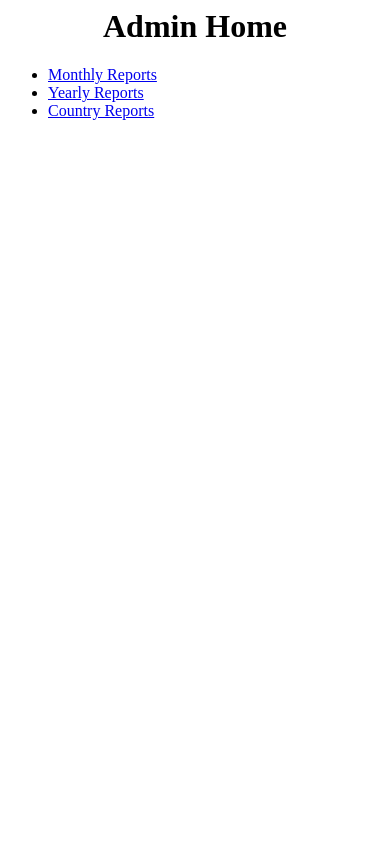
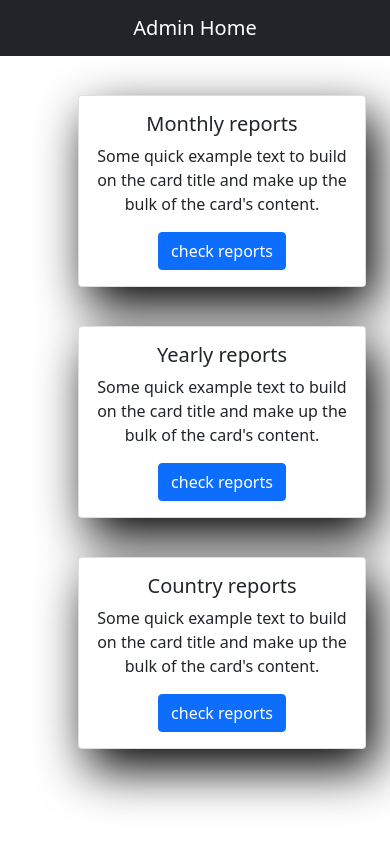
Before and after one commit to Rgada28/OTT-Platform, a PHP site: page /Admin-home.php in a window 390 px wide. Run offline with PHP 8.4, Linux system fonts and the light colour scheme.

Commit message:
modified Admin home

```diff
--- a/Admin-home.php
+++ b/Admin-home.php
@@ -8,17 +8,69 @@
     <meta http-equiv="X-UA-Compatible" content="IE=edge">
     <meta name="viewport" content="width=device-width, initial-scale=1.0">
     <title>Admin home</title>
+    <link href="bootstrap.min.css" rel="stylesheet">
+    <style>
+        .card-style {
+            width: 18rem;
+            left: 20%;
+            margin-top:
+                10%;
+            box-shadow:
+                10px 20px 50px black;
+        }
+    </style>
 </head>
 
 <body>
-    <center>
-        <h1>Admin Home</h1>
-    </center>
-    <ul>
-        <li><a href="month.php">Monthly Reports</a></li>
-        <li><a href="year.php">Yearly Reports</a></li>
-        <li><a href="country.php">Country Reports</a></li>
-    </ul>
+    <nav class="navbar navbar-expand-lg navbar-dark bg-dark">
+        <div class="container-fluid">
+            <a class="navbar-brand mx-auto" href="#">Admin Home</a>
+            <!-- <div class="collapse navbar-collapse" id="navbarNav">
+                <ul class="navbar-nav">
+                    <li class="nav-item active">
+                    <a class="nav-link" href="year.php">Yearly Reports</a>
+                    </li>
+                    <li class="nav-item">
+                    <a class="nav-link" href="month.php">Monthly Reports</a>
+                    </li>
+                    <li class="nav-item">
+                        <a class="nav-link" href="#">Pricing</a>
+                    </li>
+
+                </ul> -->
+        </div>
+        </div>
+        </div>
+    </nav>
+    <div class="row">
+        <div class="col-md-4">
+            <div class="card card-style">
+                <div class="card-body text-center">
+                    <h5 class="card-title ">Monthly reports</h5>
+                    <p class="card-text">Some quick example text to build on the card title and make up the bulk of the card's content.</p>
+                    <a href="month.php" class="btn btn-primary text-center">check reports</a>
+                </div>
+            </div>
+        </div>
+        <div class="col-md-4">
+            <div class="card card-style">
+                <div class="card-body text-center">
+                    <h5 class="card-title ">Yearly reports</h5>
+                    <p class="card-text">Some quick example text to build on the card title and make up the bulk of the card's content.</p>
+                    <a href="yearly.php" class="btn btn-primary text-center">check reports</a>
+                </div>
+            </div>
+        </div>
+        <div class="col-md-4">
+            <div class="card card-style">
+                <div class="card-body text-center">
+                    <h5 class="card-title ">Country reports</h5>
+                    <p class="card-text">Some quick example text to build on the card title and make up the bulk of the card's content.</p>
+                    <a href="country.php" class="btn btn-primary text-center">check reports</a>
+                </div>
+            </div>
+        </div>
+    </div>
 </body>
 
 </html>
--- a/subscription.php
+++ b/subscription.php
@@ -53,7 +53,7 @@
         $plan=$_POST['name'];
       }
       ?>
-      <form action="" method="post">
+      <form action="payment.php" method="post">
         <div class="table-responsive">
           <table class="table text-center">
             <thead>
```
